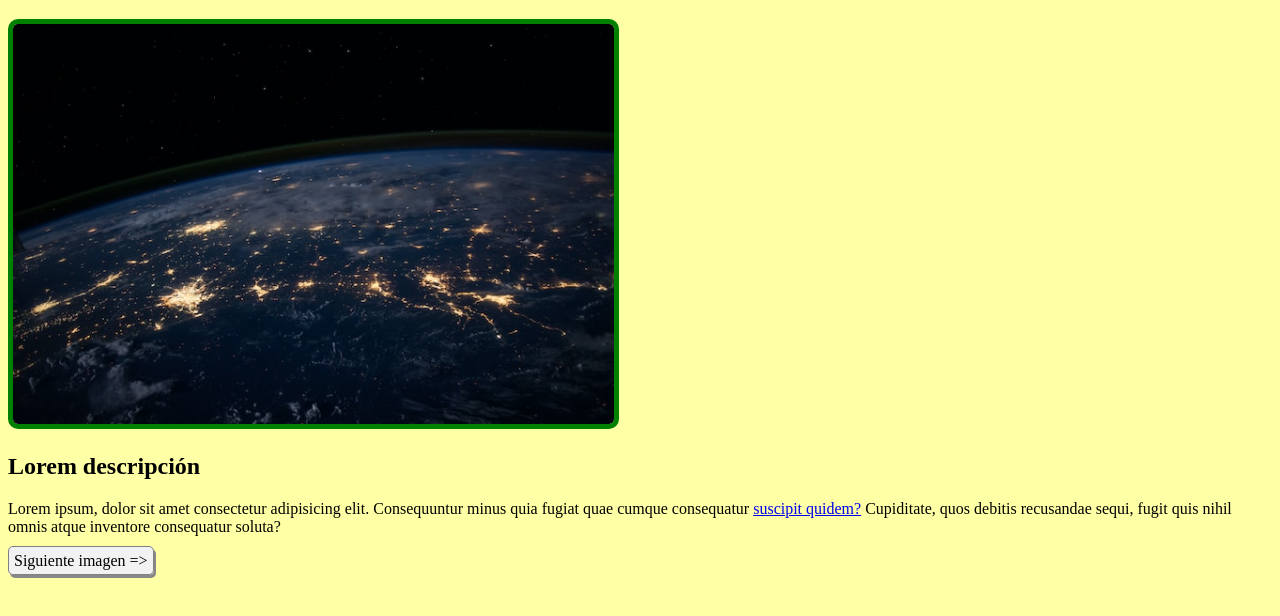
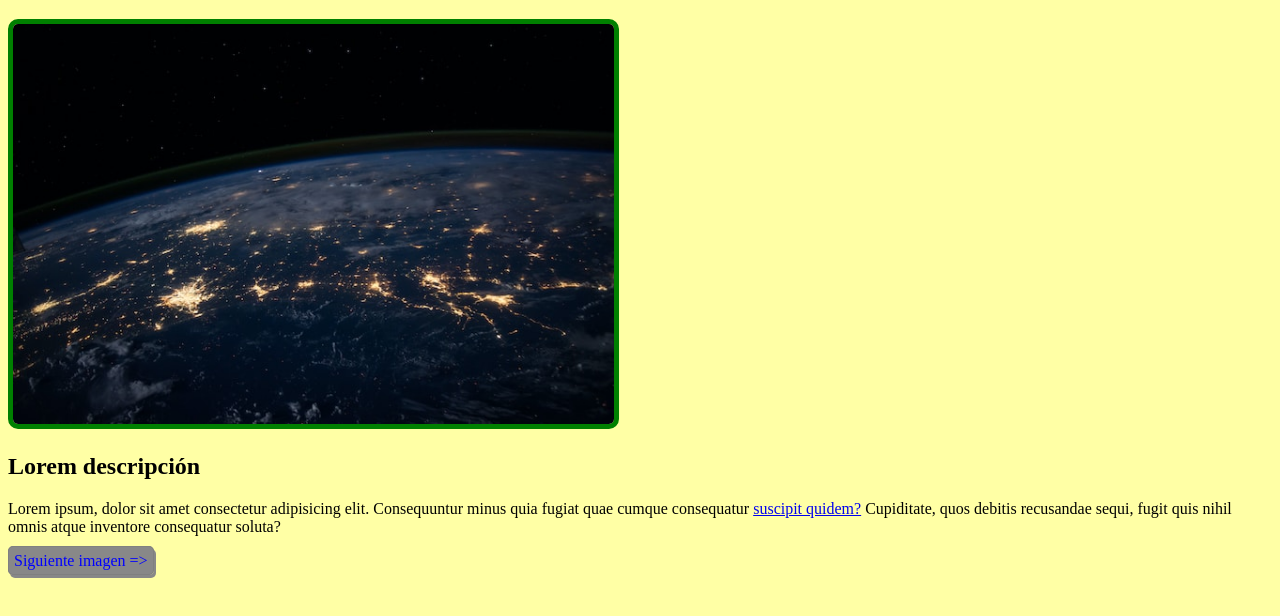
Before and after one commit to mateomautone/jap-6-2, a plain HTML site: page index.html in a window 1280 px wide. In both pictures the pointer is over the link "Imagen siguiente". Shown: the part 130-746 px from the top of the page. Drawn offline with Linux system fonts and the light colour scheme; files that its build step writes are made by us from their sources.

Commit message:
cambio hovers

```diff
--- a/styles.css
+++ b/styles.css
@@ -18,9 +18,18 @@ body {
     box-shadow: 2px 3px #888888;
 }
 
+.link-button:hover {
+    color: blue;
+    background-color: #888888;
+}
+
 h1{
     text-align: center;
     font-family: 'Franklin Gothic Medium', 'Arial Narrow', Arial, sans-serif;
     font-size: 60px;
     font-style: oblique;
 }
+
+h1:hover {
+    text-decoration: underline;
+}
```
